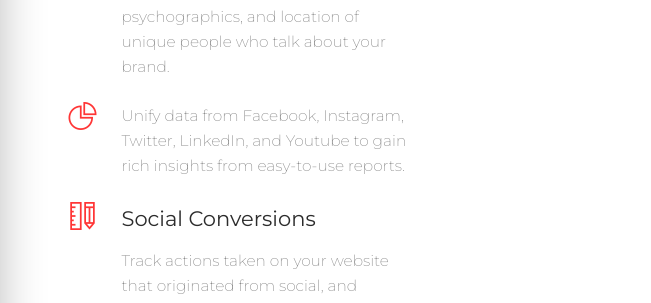
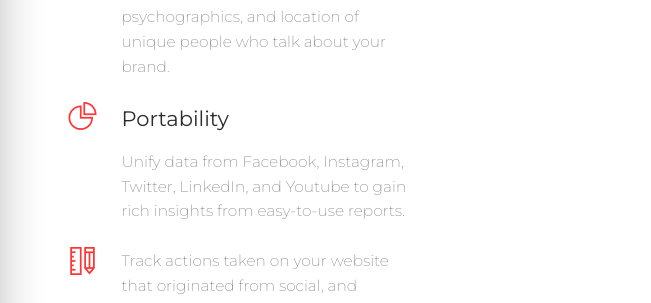
Before and after one commit to yukta12/EduCatch, a website: page about-us.html in a window 1280 px wide. Shown: the part 2281-2584 px from the top of the page, 629-1280 px from the left. Drawn offline with Linux system fonts and the light colour scheme.

Commit message:
Update about-us.html

```diff
--- a/about-us.html
+++ b/about-us.html
@@ -249,7 +249,7 @@
                   <i class="now-ui-icons business_chart-pie-36"></i>
                 </div>
                 <div class="description">
-                  <h4 class="info-title"></h4>
+                  <h4 class="info-title">Portability</h4>
                   <p class="description">
                     Unify data from Facebook, Instagram, Twitter, LinkedIn, and Youtube to gain rich insights from easy-to-use reports.
                   </p>
@@ -260,7 +260,7 @@
                   <i class="now-ui-icons design-2_ruler-pencil"></i>
                 </div>
                 <div class="description">
-                  <h4 class="info-title">Social Conversions</h4>
+                  <h4 class="info-title"></h4>
                   <p class="description">
                     Track actions taken on your website that originated from social, and understand the impact on your bottom line.
                   </p>
```
